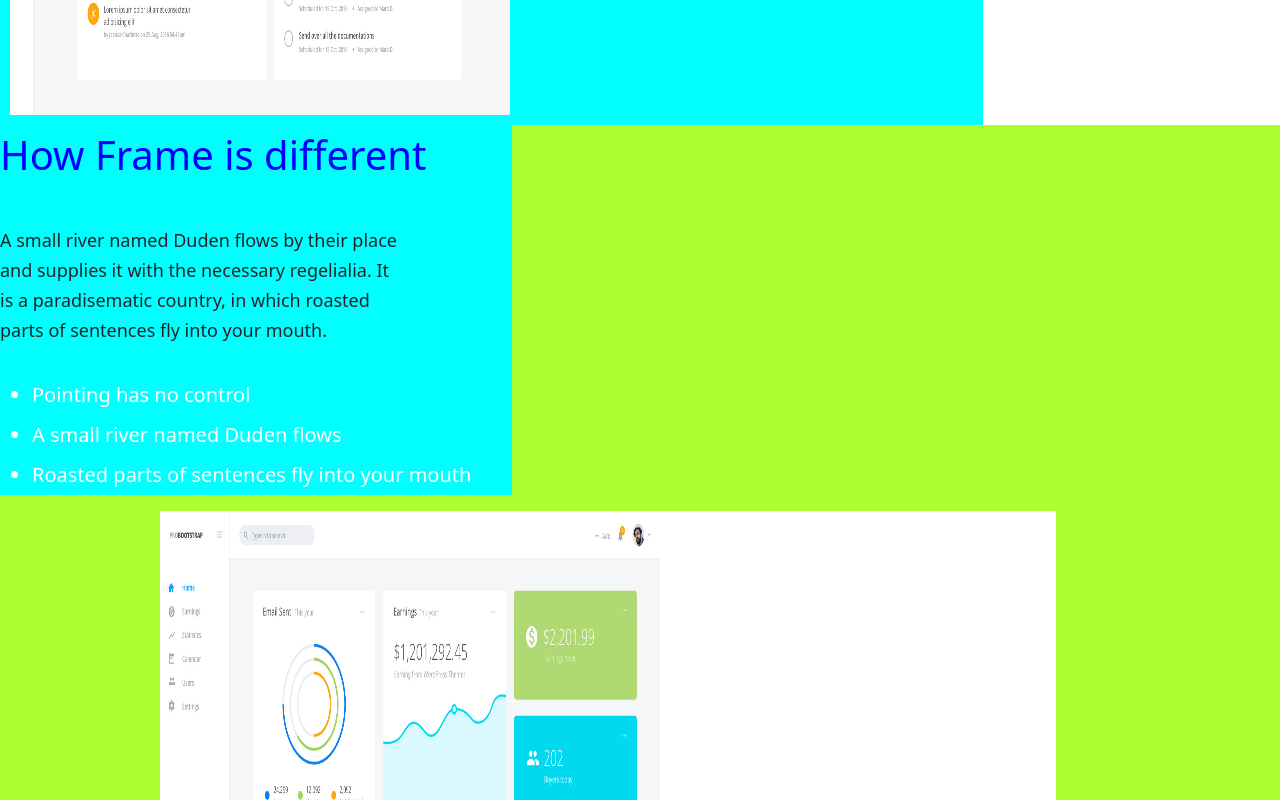
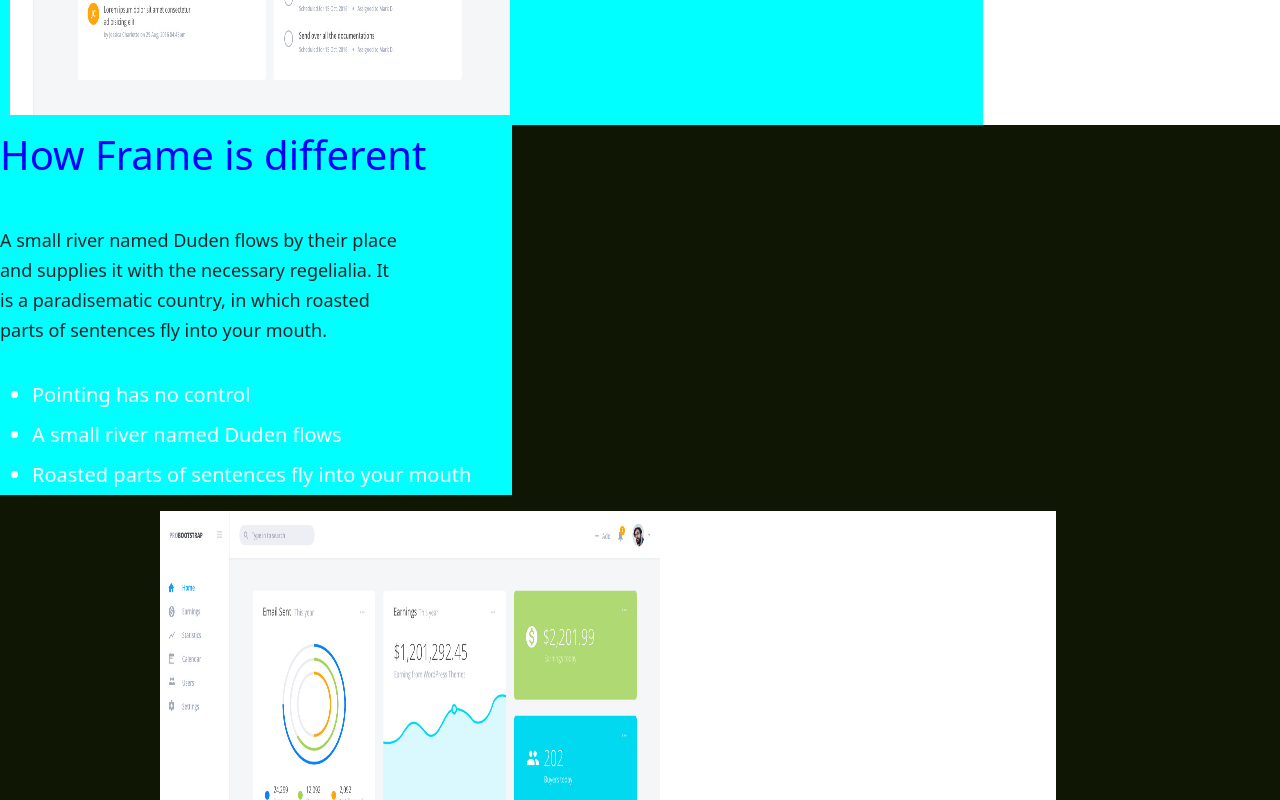
Before and after one commit to Farhanlibra/project3, a React (Vite) app: page / in a window 1280 px wide. Shown: the part 2160-2960 px from the top of the page. Built offline with nearby package versions, Linux system fonts and the light colour scheme.

Commit message:
Update App.css

```diff
--- a/src/App.css
+++ b/src/App.css
@@ -36,7 +36,7 @@ body{
     background-color: cyan;
 }
 .feature1{
-    background-color: greenyellow;
+    background-color: rgb(15, 22, 4);
 }
 
 .fimage1 {
```
